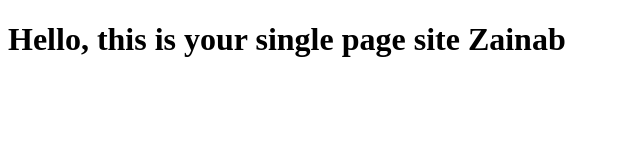
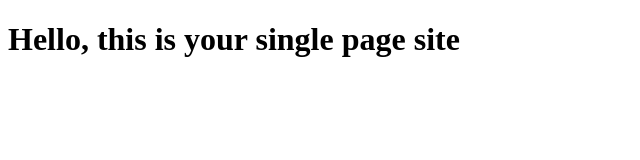
Before and after one commit to Jasmin2023/crud, a website: page index.html in a window 1280 px wide. Shown: the whole page, without its empty margins (0-640 px from the left). Drawn offline with Linux system fonts and the light colour scheme.

Commit message:
remove name

```diff
--- a/index.html
+++ b/index.html
@@ -4,7 +4,7 @@
     <title>Single Page Site</title>
   </head>
   <body>
-    <h1>Hello, this is your single page site Zainab</h1>
+    <h1>Hello, this is your single page site </h1>
 
   </body>
 </html>
```
